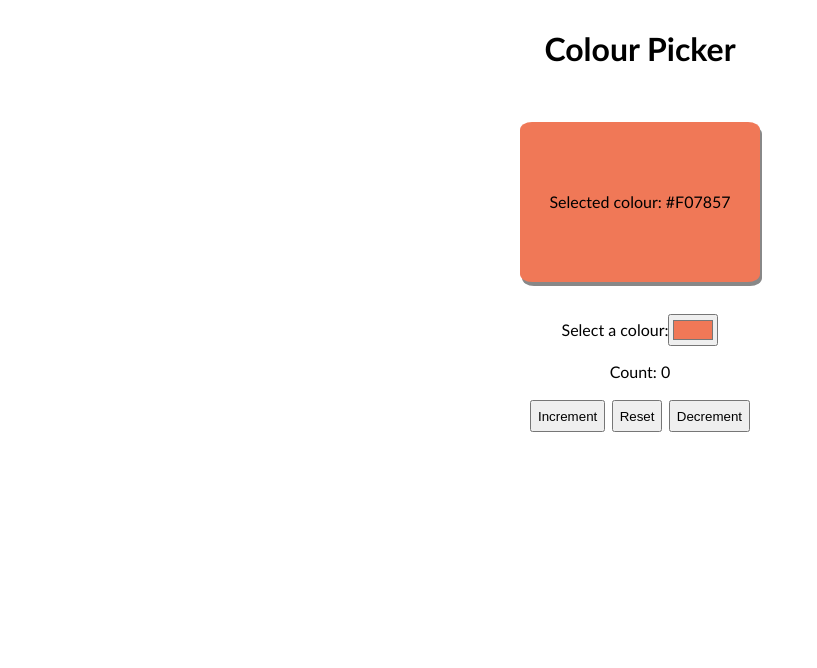
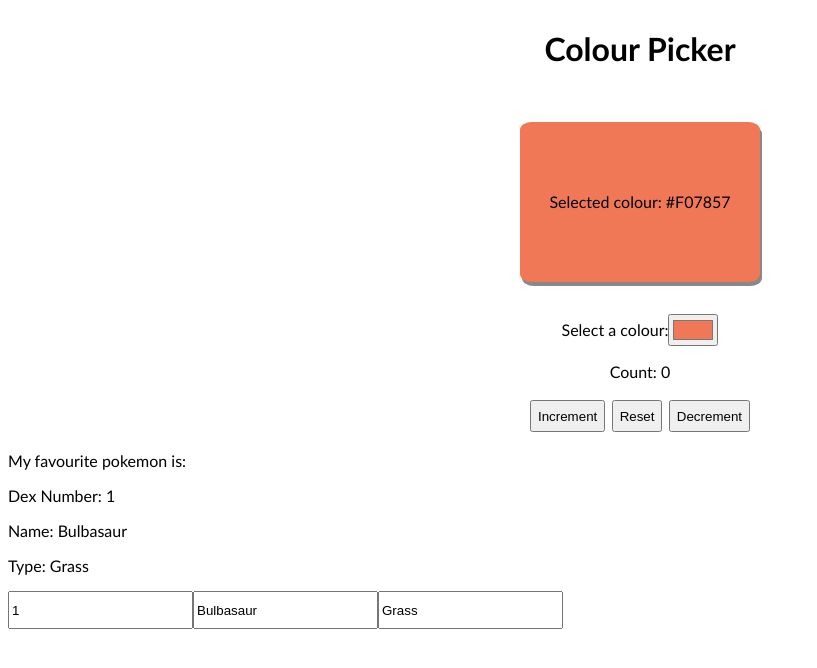
Before and after one commit to tommysrepos/react-colour-picker, a React (Vite) app: page / in a window 1280 px wide. Shown: the top 668 px of the page, without its empty margins (0-817 px from the left). Built offline with nearby package versions, Linux system fonts and the light colour scheme.

Commit message:
Added a FavouritePokemon component to the DOM

```diff
--- a/src/main.jsx
+++ b/src/main.jsx
@@ -3,10 +3,12 @@ import ReactDOM from 'react-dom/client'
 import ColourPicker from './ColourPicker.jsx'
 import Counter from './Counter.jsx'
 import './index.css'
+import FavouritePokemon from './FavouritePokemon.jsx'
 
 ReactDOM.createRoot(document.getElementById('root')).render(
   <React.StrictMode>
     <ColourPicker />
     <Counter />
+    <FavouritePokemon />
   </React.StrictMode>,
 )
```
